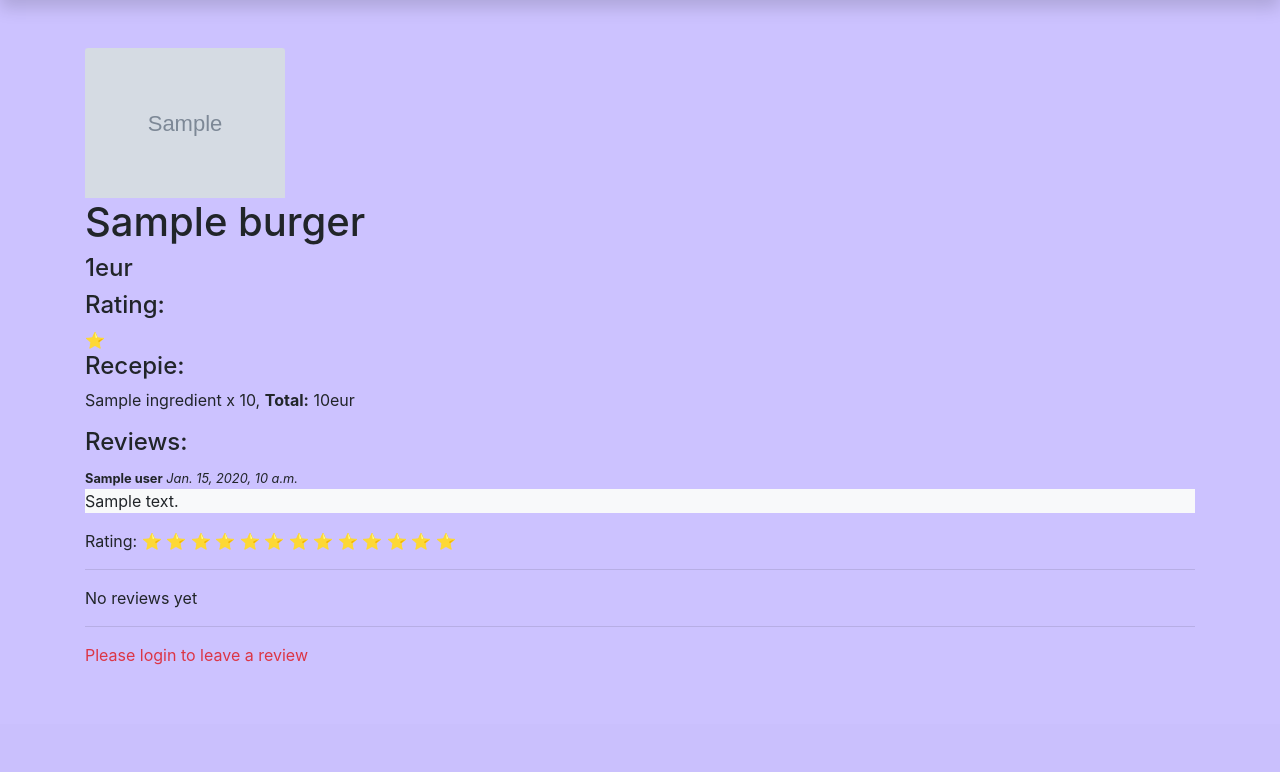
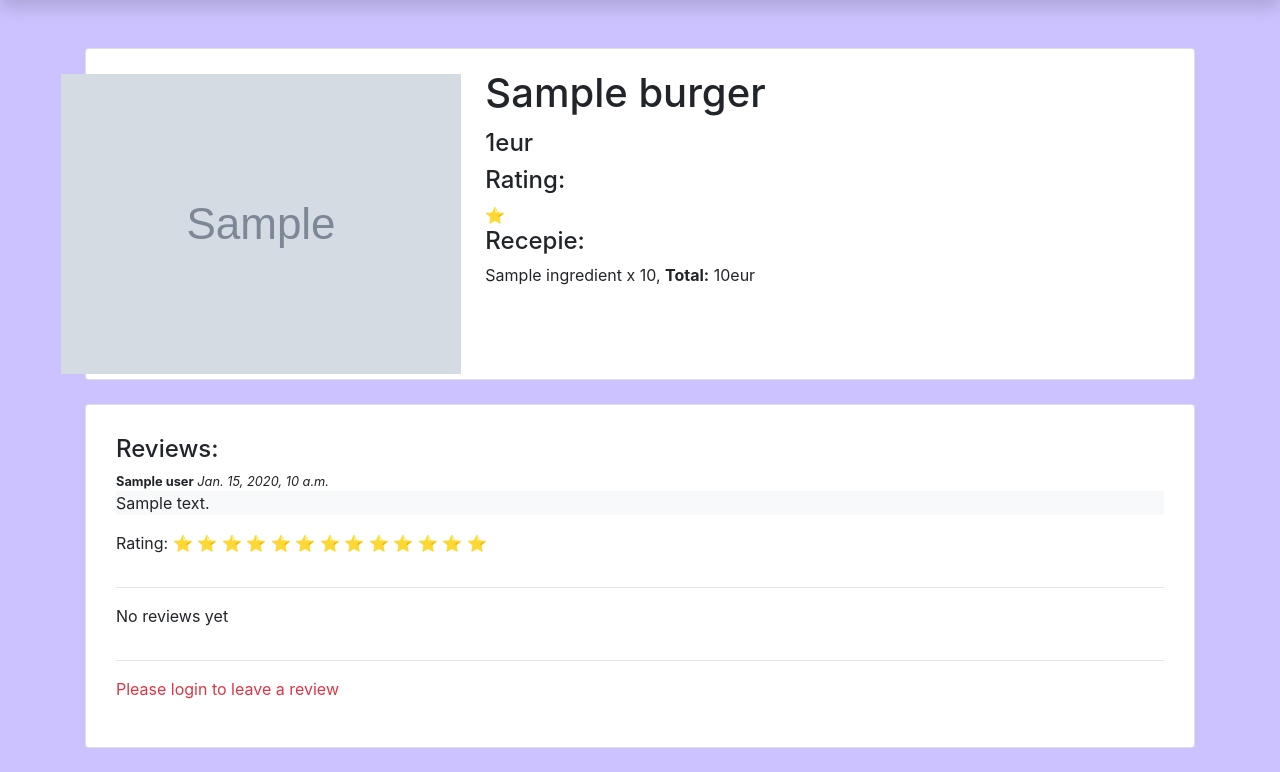
Before and after one commit to Ignaslev/BurgerShop, a Django app: template burger_shop/templates/custom_burger.html in a window 1280 px wide. Shown: the part 76-848 px from the top of the page. Before the commit the page ends 741 px from the top, so only its background shows below. Run offline with Django 4.2, Linux system fonts and the light colour scheme; the template is opened without the code that fills it: most values are stand-ins (such as "Sample title", 1, 10 or a date in 2020); grey boxes marked "Sample" are stand-in pictures; some libraries are stand-ins or nearby versions.

Commit message:
Added bootstrap styling to custom burger page

```diff
--- a/burger_shop/models.py
+++ b/burger_shop/models.py
@@ -174,7 +174,7 @@ class BurgerReview(models.Model):
     date = models.DateTimeField(auto_now_add=True)
     content = models.TextField('Content', max_length=2000)
     burger = models.ForeignKey(CustomBurger, on_delete=models.CASCADE, blank=True)
-    rating = models.IntegerField(choices=[(i, i) for i in range(1, 5)])
+    rating = models.IntegerField(choices=[(i, i) for i in range(1, 6)])
     user = models.ForeignKey(User, on_delete=models.SET_NULL, null=True, blank=True)
 
     def __str__(self):
--- a/burger_shop/templates/custom_burger.html
+++ b/burger_shop/templates/custom_burger.html
@@ -2,13 +2,20 @@
 {% load static %}
 
 {% block content %}
+
+<div class="card mb-4" style="max-width: 100%;">
+    <div class="row g-0">
+        <div class="col-md-4 d-flex align-items-stretch justify-content-center" style="padding-top:20px">
         {% if burger.image %}
-    <img class="card-img-top" src="{{ burger.image.url }}" style="object-fit: contain; max-width: 200px" >
+            <img src="{{ burger.image.url }}" style="object-fit: contain; height: 100%; max-height: 500px; width: auto;" >
         {% else %}
             <img class="card-img-top" src="{% static 'img/no-image.png' %}" style="object-fit: contain; max-width: 250px" >
         {% endif %}
-<h1>{{ burger.name }}</h1>
-<h4>{{ burger.total_price}}eur</h4>
+        </div>
+        <div class="col-md-8">
+                <div class="card-body">
+                    <h1 class="card-title">{{ burger.name }}</h1>
+                    <h4 class="card-text">{{ burger.total_price}}eur</h4>
                     <h4>Rating:</h4>
                     <span class="review-stars">
                                 {% if burger.average_rating %}
@@ -23,7 +30,12 @@
                     {% for item in recipe_items %}
                         <p>{{ item.ingredient }} x {{ item.quantity }}, <strong>Total:</strong> {{ item.price }}eur</p>
                     {% endfor %}
+                </div>
+        </div>
+    </div>
+</div>
 
+<div class="card mb-4" style="max-width: 1500px; padding:30px">
 <h4>Reviews:</h4>
     {% for review in reviews %}
     <small><b>{{ review.user }}</b> <em>{{ review.date }}</em></small>
@@ -53,7 +65,7 @@
                     </div>
                     <h5>Rate it:</h5>
                     <div class="rating">
-                        {% for value, label in form.rating.field.choices %}
+                        {% for value in "12345" %}
                             <input type="radio" class="star-radio" name="rating" id="rating{{ value }}" value="{{ value }}">
                             <label for="rating{{ value }}" class="star" data-value="{{ value }}"></label>
                         {% endfor %}
@@ -69,6 +81,7 @@
         {% else %}
             <p class="text-danger">Please login to leave a review</p>
         {% endif %}
+    </div>
 </div>
 
 <script>
--- a/burger_shop/views.py
+++ b/burger_shop/views.py
@@ -64,15 +64,15 @@ def register_user(request):
 
         if password != password2:
             messages.error(request, "Passwords doesn't match")
-            return redirect('register')
+            return redirect('burger_shop:register')
 
         if User.objects.filter(username=username).exists():
             messages.error(request, 'User already exists')
-            return redirect('register')
+            return redirect('burger_shop:register')
 
         if User.objects.filter(email=email).exists():
             messages.error(request, 'Email already exists')
-            return redirect('register')
+            return redirect('burger_shop:register')
 
         user = User.objects.create_user(
             username=username, email=email, password=password,
```
Also changed, not shown: burger_shop/media/custom_burgers/custom-burger-id-33.png (added), burger_shop/migrations/0011_alter_burgerreview_rating.py (added), db.sqlite3. Lines whose indentation alone changed are shown as unchanged.
